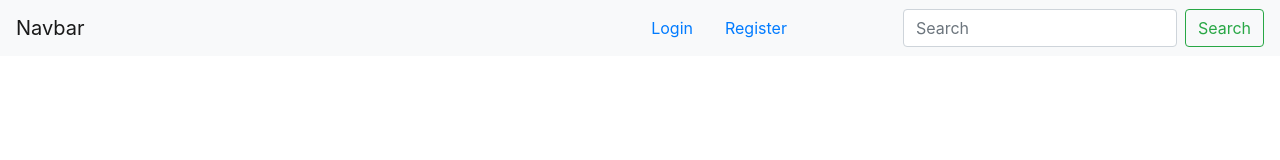
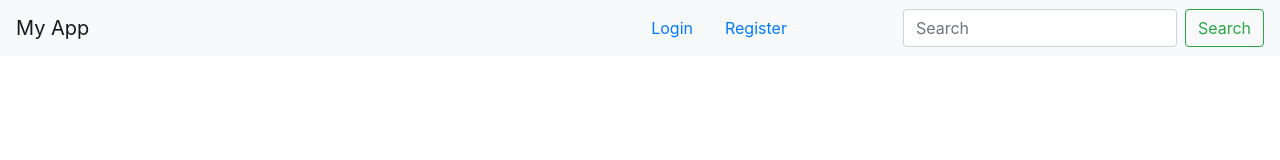
Before and after one commit to Phuongtrann0151/react_api_user, a React (Create React App) app: page / in a window 1280 px wide. Shown: the top 160 px of the page. Built offline with nearby package versions, Linux system fonts and the light colour scheme.

Commit message:
change dev a branch

```diff
--- a/src/components/Layout/Header.js
+++ b/src/components/Layout/Header.js
@@ -6,7 +6,7 @@ export default function Footer(){
   return (
     <header>
       <nav class="navbar navbar-light bg-light justify-content-between">
-        <a class="navbar-brand">Navbar</a>
+        <a class="navbar-brand">My App</a>
         <form class="form-inline">
           <ul class="nav justify-content-center">
             <li class="nav-item">
```
Also changed, not shown: src/components/Greeting/Greeting.js (deleted, +0 -21 lines).
